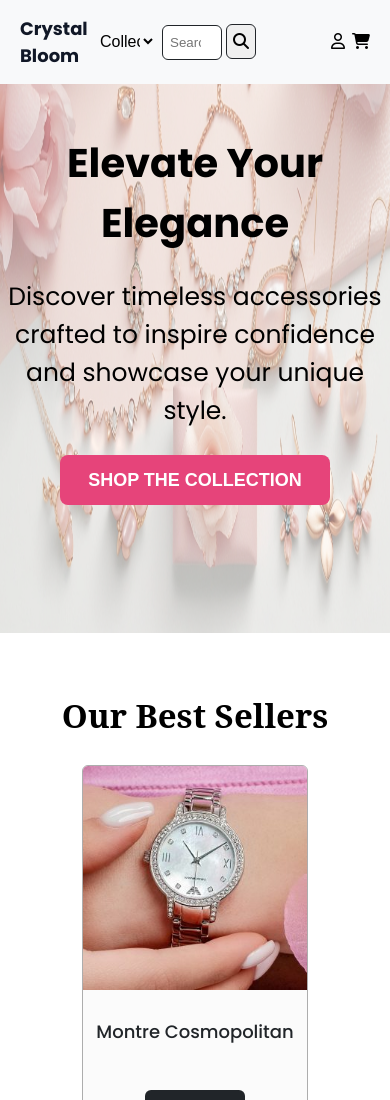
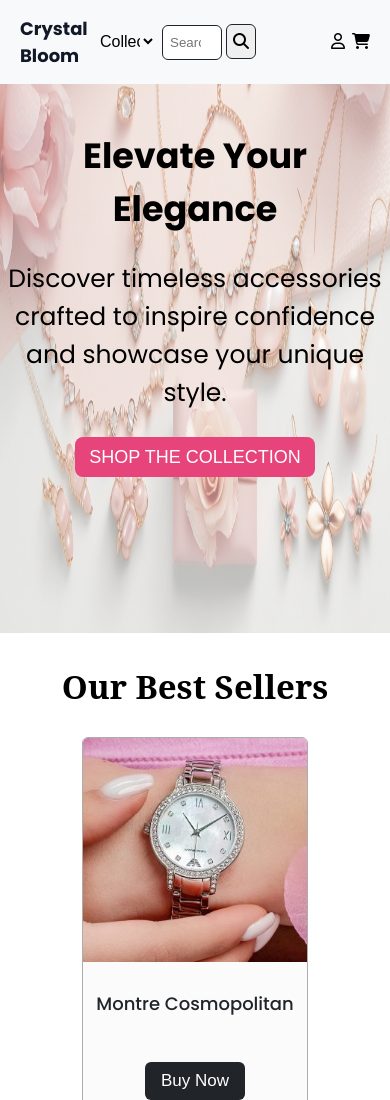
Before and after one commit to hafsa2002-bot/Online_Store, a plain HTML site: page index.html in a window 390 px wide. Shown: the top 1100 px of the page. Drawn offline with Linux system fonts and the light colour scheme; a web font is replaced by a local one.

Commit message:
some updates in mobile version

```diff
--- a/styles.css
+++ b/styles.css
@@ -254,7 +254,7 @@ footer ul{
         padding-top:100px;
     }
     .heroSection h1{
-        font-size:40px;
+        font-size:35px;
         margin-bottom:0;
     }
     .heroSection img{
@@ -265,10 +265,11 @@ footer ul{
         text-align: center;
     }
     .heroSection button{
-        height:50px;
+        height:40px;
+        width:240px;
         background-color:#e6447a ;
         font-size:large;
-        font-weight: 600;
+        font-weight: 500;
     }
     .section_title{
         font-size:22px;
```
